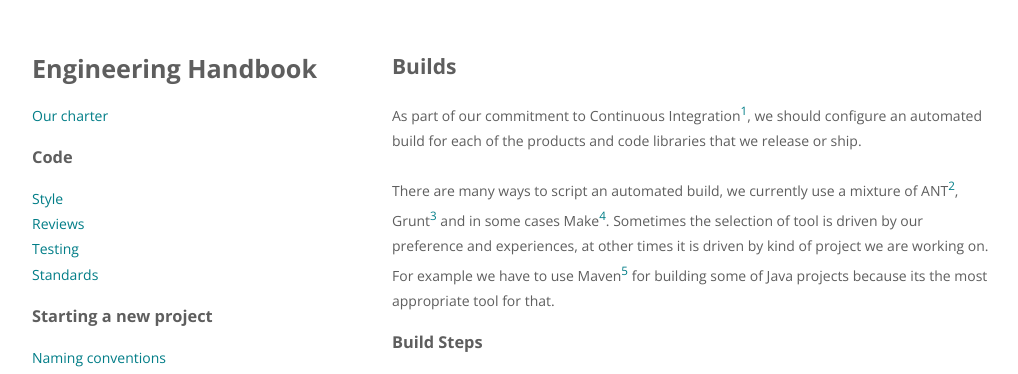
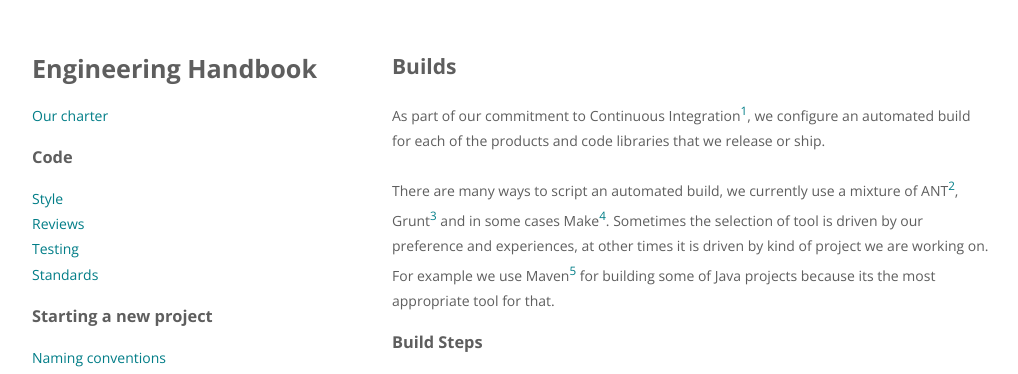
Before and after one commit to ellerbrock/talis.github.io, a Jekyll site: the page built from topics/builds.md, in a window 1280 px wide. Shown: the part 163-537 px from the top of the page, without its empty margins (128-1146 px from the left). Built offline with Jekyll 4.4.1, drawn with Linux system fonts in a browser that asks for light colours.

Commit message:
p/r feedback

```diff
--- a/topics/builds.md
+++ b/topics/builds.md
@@ -4,9 +4,9 @@ title: Builds
 body_class: builds
 ---
 
-As part of our commitment to Continuous Integration[^1], we should configure an automated build for each of the products and code libraries that we release or ship.
+As part of our commitment to Continuous Integration[^1], we configure an automated build for each of the products and code libraries that we release or ship.
 
-There are many ways to script an automated build, we currently use a mixture of ANT[^2], Grunt[^3] and in some cases Make[^4]. Sometimes the selection of tool is driven by our preference and experiences, at other times it is driven by kind of project we are working on. For example we have to use Maven[^5] for building some of Java projects because its the most appropriate tool for that.
+There are many ways to script an automated build, we currently use a mixture of ANT[^2], Grunt[^3] and in some cases Make[^4]. Sometimes the selection of tool is driven by our preference and experiences, at other times it is driven by kind of project we are working on. For example we use Maven[^5] for building some of Java projects because its the most appropriate tool for that.
 
 ### Build Steps
 
```
